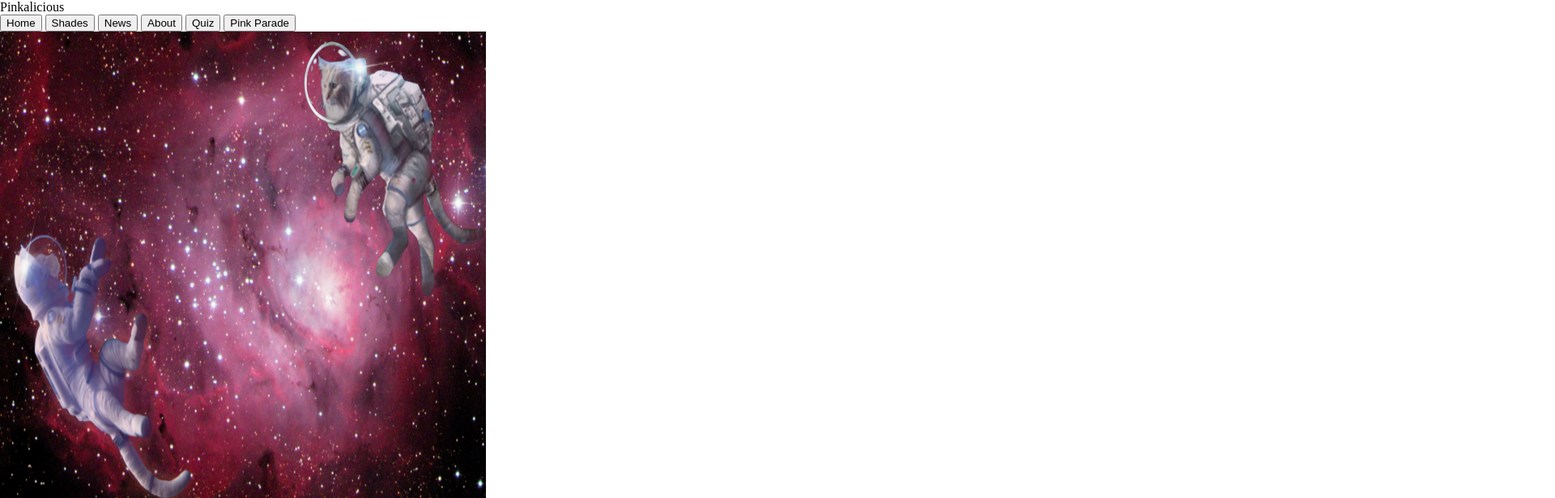
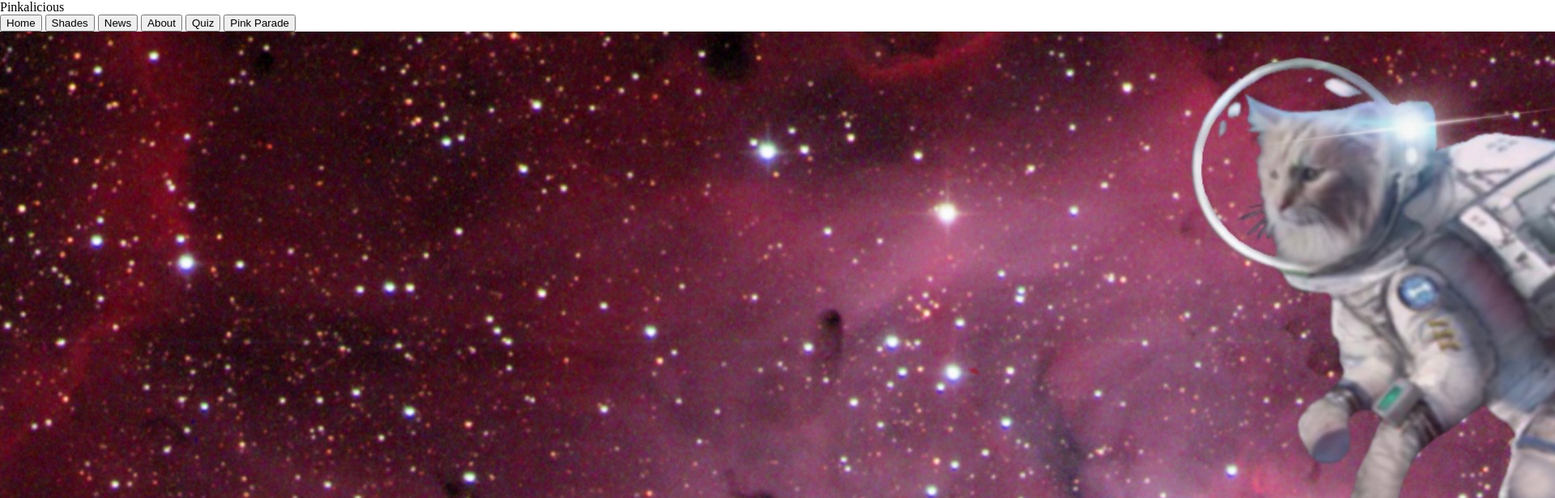
Before and after one commit to Joanna-Porter/Joanna-Porter.github.io, a plain HTML site: page index.html in a window 1280 px wide. Shown: the top 616 px of the page at 81% size, 1920 px wide, since content can reach past the window. Drawn offline with Linux system fonts and the light colour scheme.

Commit message:
Update style.css

```diff
--- a/style.css
+++ b/style.css
@@ -24,17 +24,13 @@ body{
 
 .div1 {
   height: 100%;
+  width: 100%;
 }
 
 .background {
   height: 100%;
   background-image: linear-gradient(to bottom, pink, white);
 }
-.pic {
-height: 600px;
-width: 600px;
-}
-
 
 .homeimg {
   height:100%;
```
